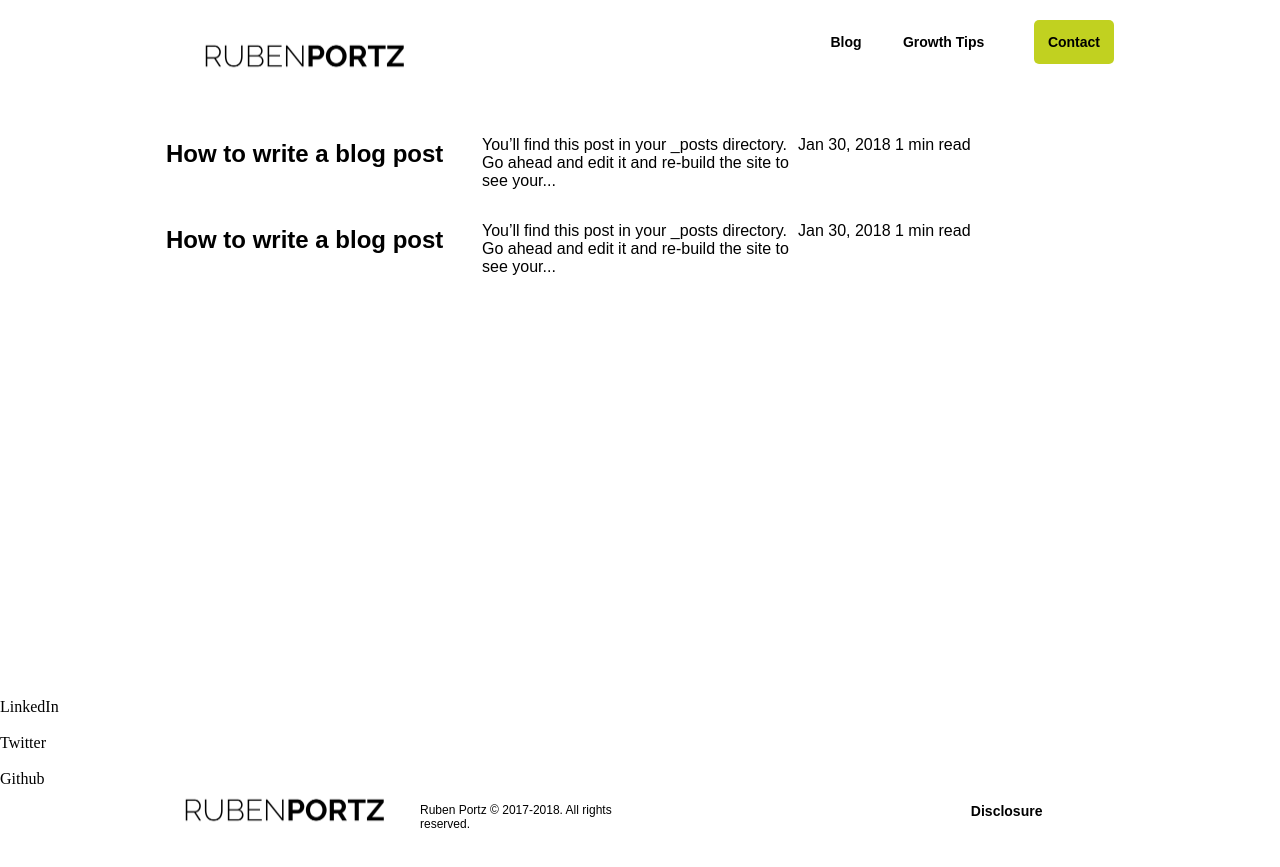
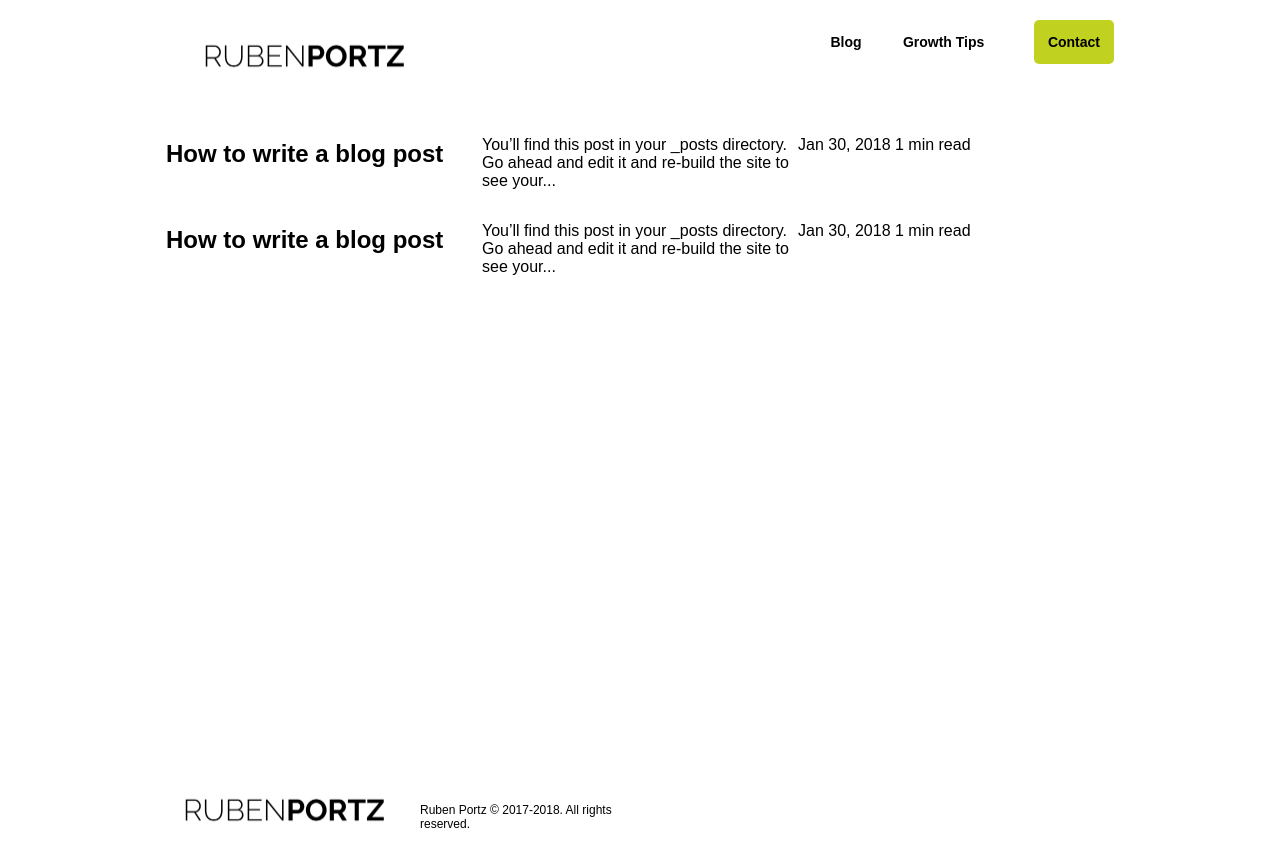
Before and after one commit to rubenportz/Ruben-Portz, a Jekyll site: the page built from index.html, in a window 1280 px wide. Shown: the top 867 px of the page. Built offline with Jekyll 4.4.1, drawn with Linux system fonts in a browser that asks for light colours.

Commit message:
Update footer.html

```diff
--- a/_includes/footer.html
+++ b/_includes/footer.html
@@ -39,14 +39,6 @@ a:visited {
   padding-top:15px;
 }
 .social {
-  grid-column: 3;
-  grid-row: 1;
-  text-align:center;
-  padding-top:15px;
-  font-weight: bold;
-  font-size:14px;
-}
-.disclosure {
   grid-column: 4;
   grid-row: 1;
   text-align:center;
@@ -69,16 +61,11 @@ a:visited {
 <footer>
 
   <div id="footer">
-    <div>{% include svg-icons.html %}</div>
-
-    <a href="https://www.linkedin.com/in/rubenportz/">LinkedIn</a><br><br><a href="https://twitter.com/rubenportz?lang=en">Twitter</a>
-      <br><br><a href="https://github.com/rubenportz/">Github</a>
 
     <div class="wrapper">
       <div class="footer-logo"><img src="/images/RUBENPORTZ.png" alt="Ruben Portz Logo" style="width:250px"></div>
       <div class="copyright">Ruben Portz &copy; 2017<script>new Date().getFullYear()>2010&&document.write("-"+new Date().getFullYear());</script>. All rights reserved.</div>
       <div class="social">{% include svg-icons.html %}</div>
-      <div class="disclosure"><a href="rubenportz.com/disclosure">Disclosure</a></div>
       {% include analytics.html %}
     </div>
    </div>
```
